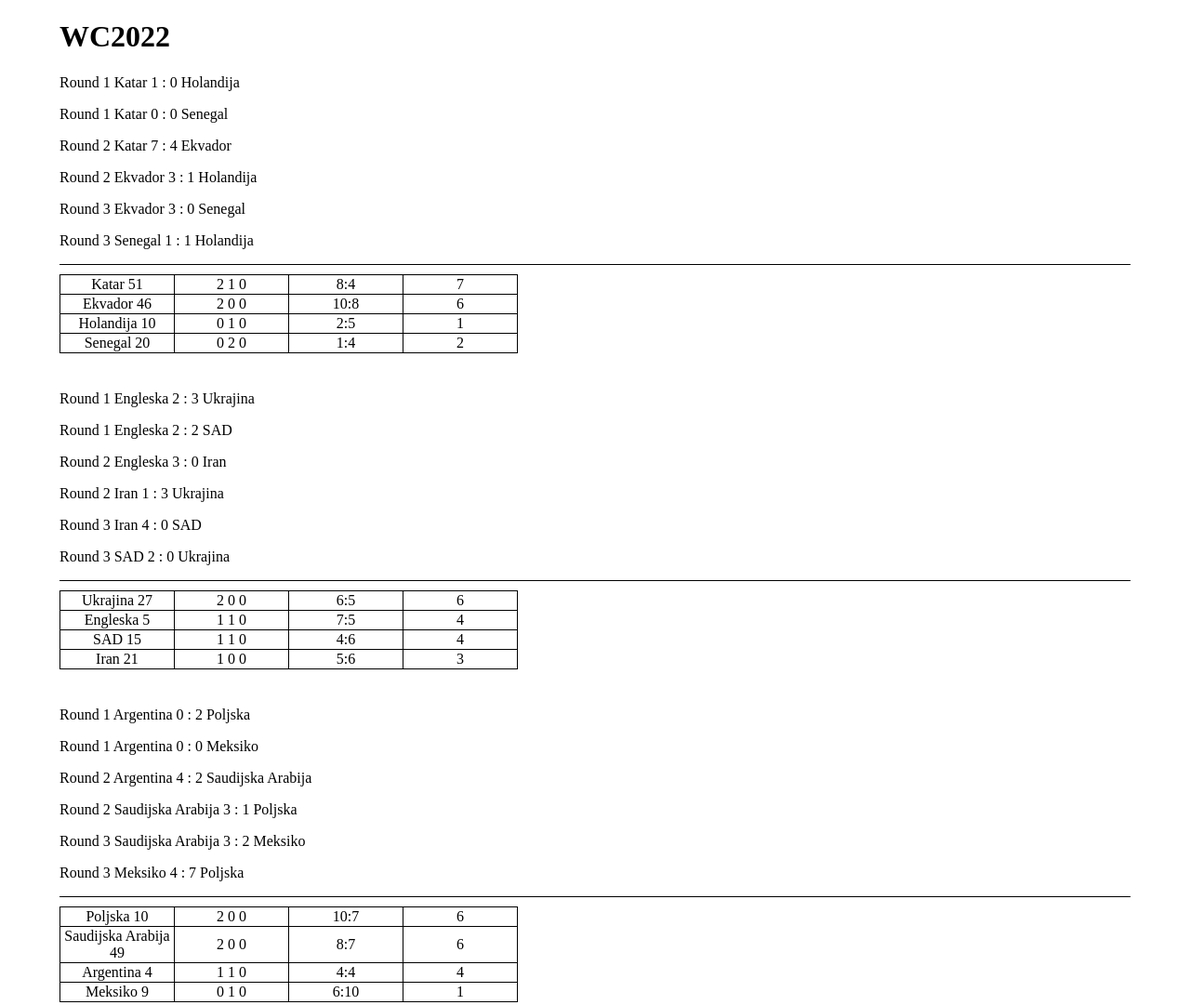
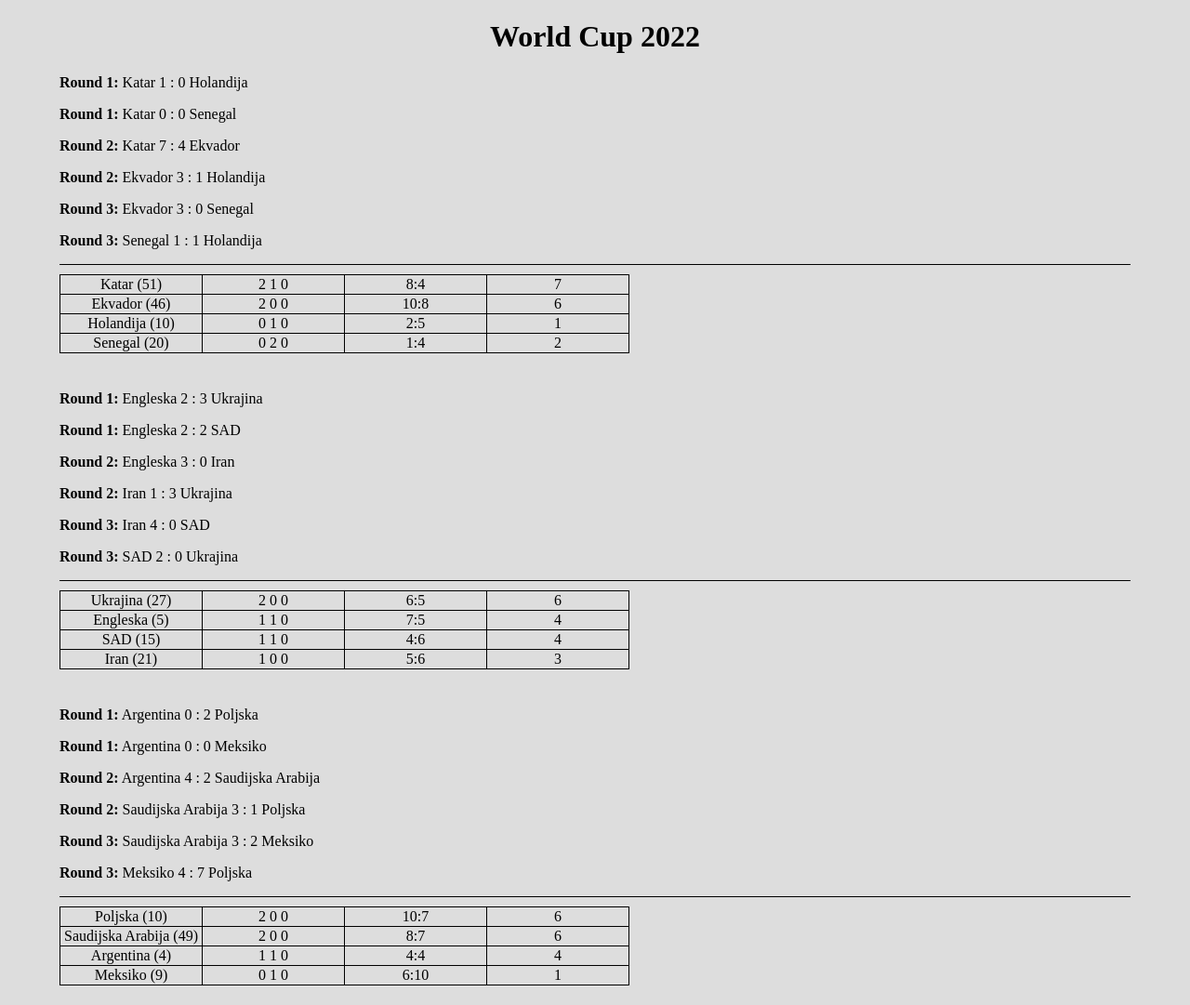
Before and after one commit to NemanjaMijucic/WorldCup2022, a website: page index.html in a window 1280 px wide. Shown: the top 1081 px of the page at 93% size. Drawn offline with Linux system fonts and the light colour scheme.

Commit message:
first commit

```diff
--- a/index.html
+++ b/index.html
@@ -10,7 +10,7 @@
   </head>
   <body>
     <header>
-      <h1>WC2022</h1>
+      <h1>World Cup 2022</h1>
     </header>
     <div class="groupstage" id="groupstage"></div>
     <div class="playoff"></div>
--- a/index.js
+++ b/index.js
@@ -115,7 +115,7 @@ function gameMatch(team1, team2, round) {
   let groupresult;
   // //rendering data into HTML document
   groupresult = `
-    <p>${round} ${team1.name} ${score} : ${score1}  ${team2.name} <p>
+    <p><strong>${round}</strong> ${team1.name} ${score} : ${score1}  ${team2.name} <p>
      `;
   groupresults.push(groupresult);
 }
@@ -144,7 +144,7 @@ function makeTable(groupRanking) {
   groupRanking.forEach((team) => {
     tablerow += `
     <tr>
-    <td>${team.name} ${team.rank}</td>
+    <td>${team.name} (${team.rank})</td>
     <td>${team.win} ${team.draw} ${team.loss}</td>
     <td>${team.goalsScored}:${team.goalsConcided}</td>
     <td>${team.points}</td>
@@ -162,11 +162,11 @@ function makeTable(groupRanking) {
 function groupStage(arr) {
   pairs.forEach((pair, index) => {
     if (index === 0 || index === 1) {
-      round = "Round 1";
+      round = "Round 1:";
     } else if (index === 2 || index === 3) {
-      round = "Round 2";
+      round = "Round 2:";
     } else {
-      round = " Round 3";
+      round = " Round 3:";
     }
     gameMatch(arr[pair[0]], arr[pair[1]], round);
   });
--- a/style.css
+++ b/style.css
@@ -1,6 +1,10 @@
 body {
   width: 90%;
   margin: 0 auto;
+  background-color: #ddd;
+}
+h1 {
+  text-align: center;
 }
 .group {
   border-bottom: 1px solid black;
@@ -14,7 +18,7 @@ table {
 }
 
 td {
-  width: 120px;
+  width: 150px;
   border: 1px solid black;
   text-align: center;
 }
```
